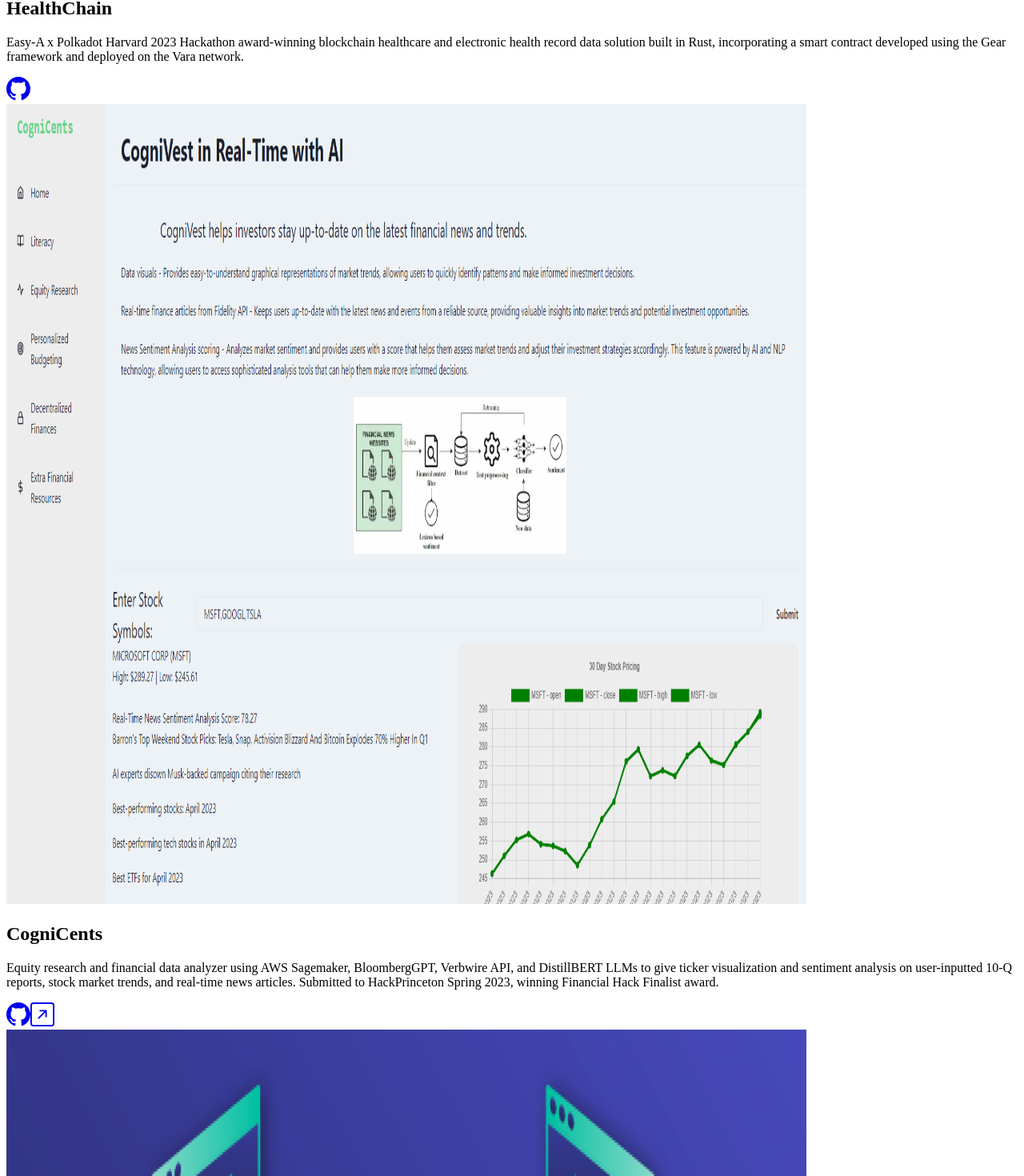
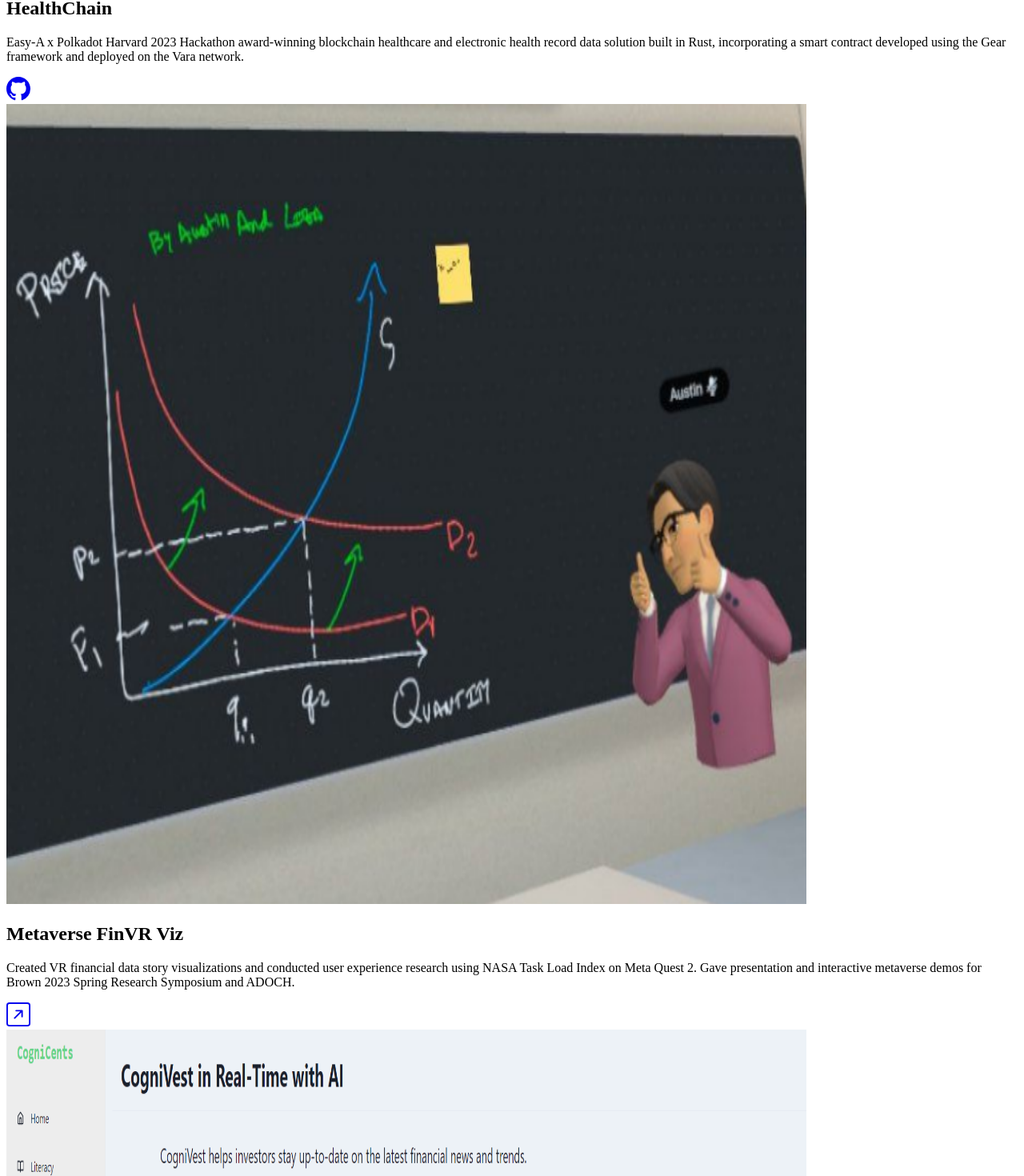
Before and after one commit to melvinhe/personal-website, a Next.js app: page / in a window 1280 px wide. Shown: the part 8836-10306 px from the top of the page at 80% size. Built offline with nearby package versions, Linux system fonts and the light colour scheme.

Commit message:
update experiences

```diff
--- a/components/ProjectsSection.tsx
+++ b/components/ProjectsSection.tsx
@@ -51,6 +51,13 @@
       "Easy-A x Polkadot Harvard 2023 Hackathon award-winning blockchain healthcare and electronic health record data solution built in Rust, incorporating a smart contract developed using the Gear framework and deployed on the Vara network.",
     image: "/healthchain.png",
     github: "https://github.com/melvinhe/HealthChain",
+  },
+  {
+    name: "Metaverse FinVR Viz",
+    description:
+      "Created VR financial data story visualizations and conducted user experience research using NASA Task Load Index on Meta Quest 2. Gave presentation and interactive metaverse demos for Brown 2023 Spring Research Symposium and ADOCH.",
+    image: "/finvr-viz.png",
+    link: "https://finvr-viz.s3.amazonaws.com/FinVRViz.pdf",
   },
   {
     name: "CogniCents",
```
Also changed, not shown: public/finvr-viz.png (added).
